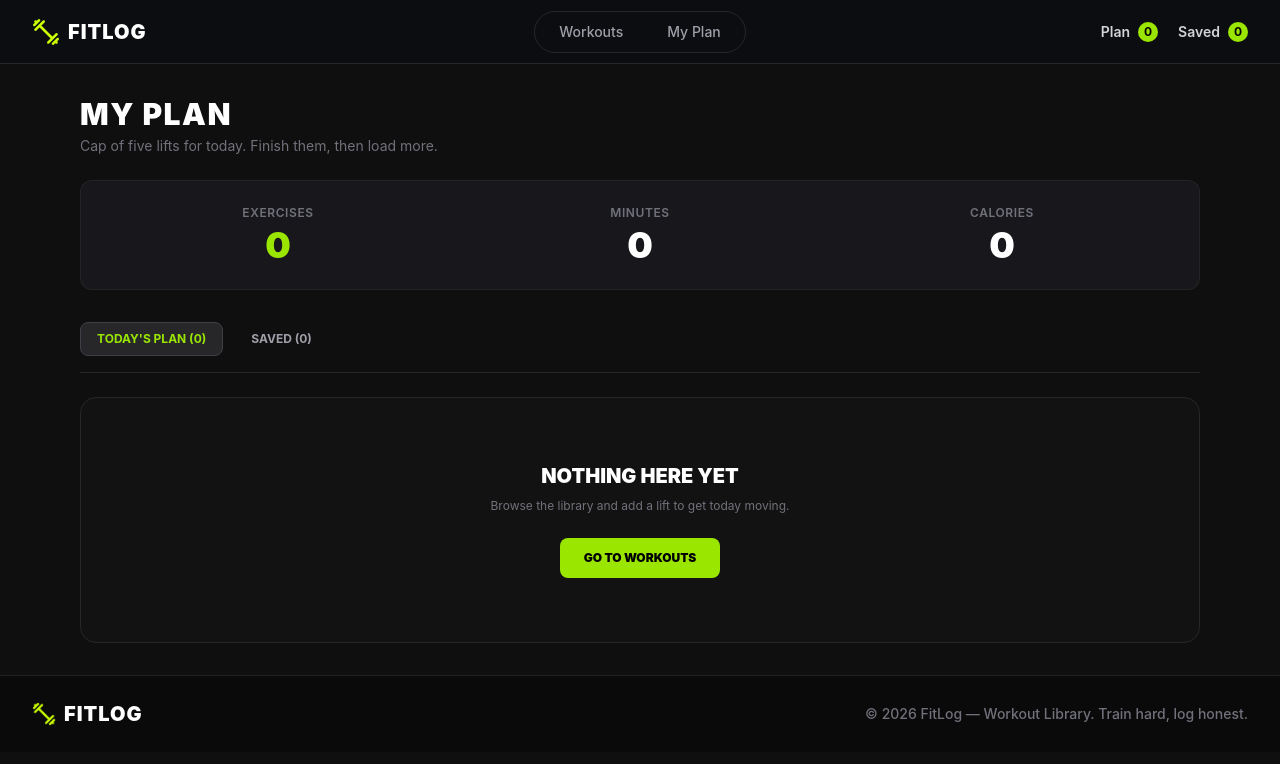
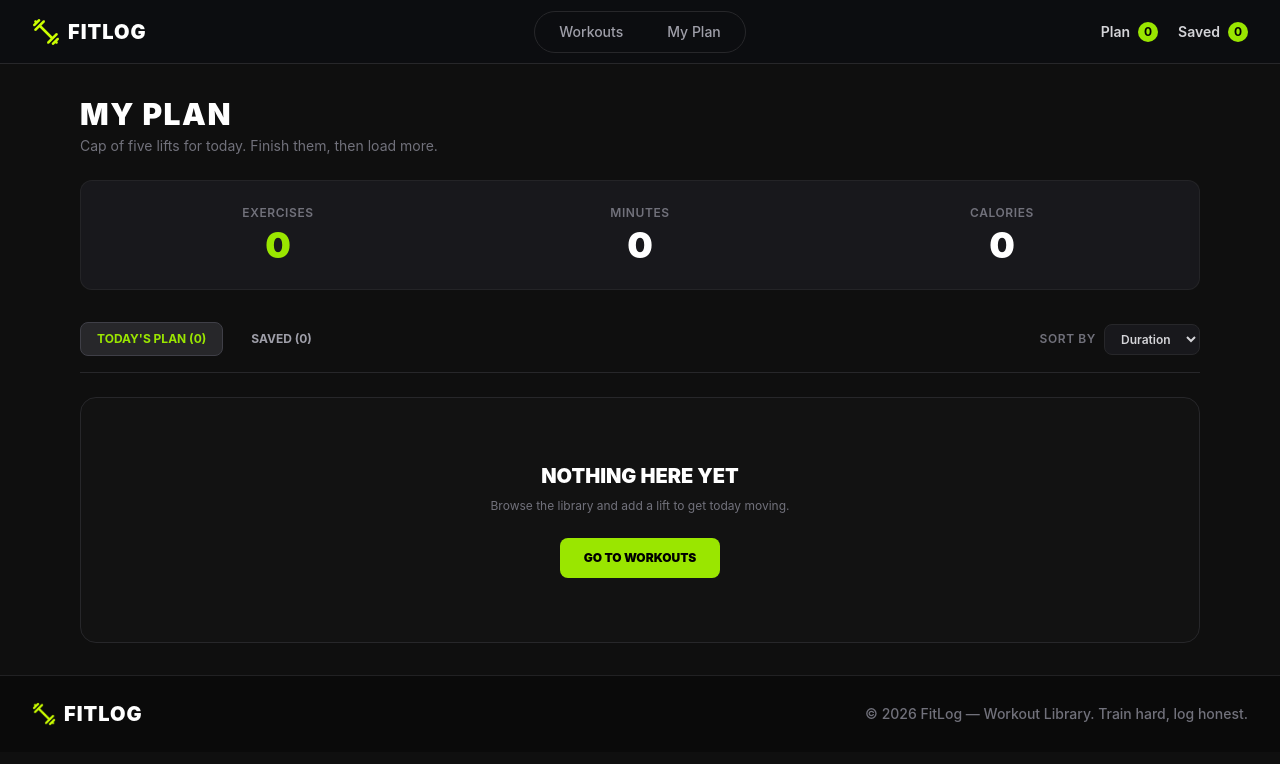
Before and after one commit to tahsincodes-design/Fit-Log-, a Next.js app: page /Workouts in a window 1280 px wide. Shown: the top 764 px of the page. Built offline with nearby package versions, Linux system fonts and the light colour scheme.

Commit message:
Every bug fixed with applying sorting system.

```diff
--- a/src/app/Workouts/page.tsx
+++ b/src/app/Workouts/page.tsx
@@ -5,21 +5,31 @@ import Link from 'next/link';
 import SecondaryCard from '@/Components/Shared/SceondaryCard';
 import { useWorkoutContext } from '@/Context/WorkoutContext';
 
+export default function WorkoutDetailViewPage() {
+    const [mounted, setMounted] = useState(() => typeof window !== 'undefined');
 
-
-export default function WorkoutDetailViewPage() {
     useEffect(() => {
         document.title = "My Plan | FitLog";
     }, []);
 
     const [activeTab, setActiveTab] = useState<'plan' | 'saved'>('plan');
+    const [sortBy, setSortBy] = useState<'duration' | 'calories' | 'rating'>('duration');
     const { plan, saved, removeFromPlan, removeFromSaved } = useWorkoutContext();
 
     const currentList = activeTab === 'plan' ? plan : saved;
 
-    const totalExercises = currentList.length;
-    const totalMinutes = currentList.reduce((sum, item) => sum + (Number(item.duration) || 0), 0);
-    const totalCalories = currentList.reduce((sum, item) => sum + (Number(item.caloriesBurned) || 0), 0);
+    const sortedList = mounted
+        ? [...currentList].sort((a, b) => {
+            if (sortBy === 'duration') return (Number(b.duration) || 0) - (Number(a.duration) || 0);
+            if (sortBy === 'calories') return (Number(b.caloriesBurned) || 0) - (Number(a.caloriesBurned) || 0);
+            if (sortBy === 'rating') return (Number(b.rating) || 0) - (Number(a.rating) || 0);
+            return 0;
+        })
+        : [];
+
+    const totalExercises = mounted ? currentList.length : 0;
+    const totalMinutes = mounted ? currentList.reduce((sum, item) => sum + (Number(item.duration) || 0), 0) : 0;
+    const totalCalories = mounted ? currentList.reduce((sum, item) => sum + (Number(item.caloriesBurned) || 0), 0) : 0;
 
     return (
         <div className="max-w-6xl mx-auto px-4 py-8">
@@ -46,26 +56,41 @@ export default function WorkoutDetailViewPage() {
                 </div>
             </div>
 
-            <div className="flex items-center gap-3 border-b border-zinc-800 pb-4 mb-6">
+            <div className="flex flex-wrap items-center justify-between gap-4 border-b border-zinc-800 pb-4 mb-6">
+                <div className="flex items-center gap-3">
                     <button
                         onClick={() => setActiveTab('plan')}
                         className={`px-4 py-2 rounded-lg text-xs font-bold uppercase transition ${activeTab === 'plan' ? 'bg-zinc-800 text-lime-400 border border-zinc-700' : 'text-zinc-400 hover:text-white'
                             }`}
                     >
-                    Today&apos;s Plan ({plan.length})
+                        Today&apos;s Plan ({mounted ? plan.length : 0})
                     </button>
                     <button
                         onClick={() => setActiveTab('saved')}
                         className={`px-4 py-2 rounded-lg text-xs font-bold uppercase transition ${activeTab === 'saved' ? 'bg-zinc-800 text-lime-400 border border-zinc-700' : 'text-zinc-400 hover:text-white'
                             }`}
                     >
-                    Saved ({saved.length})
+                        Saved ({mounted ? saved.length : 0})
                     </button>
                 </div>
 
-            {currentList.length > 0 ? (
+                <div className="flex items-center gap-2">
+                    <span className="text-zinc-500 text-xs font-semibold uppercase tracking-wider">Sort By</span>
+                    <select
+                        value={sortBy}
+                        onChange={(e) => setSortBy(e.target.value as 'duration' | 'calories' | 'rating')}
+                        className="bg-[#18181c] border border-zinc-800 text-zinc-300 text-xs font-semibold rounded-lg px-3 py-1.5 focus:outline-none focus:border-zinc-700 cursor-pointer"
+                    >
+                        <option value="duration">Duration</option>
+                        <option value="calories">Calories</option>
+                        <option value="rating">Rating</option>
+                    </select>
+                </div>
+            </div>
+
+            {sortedList.length > 0 ? (
                 <div className="space-y-4">
-                    {currentList.map((workout) => (
+                    {sortedList.map((workout) => (
                         <SecondaryCard
                             key={workout.id}
                             workout={workout}
```
Lines whose indentation alone changed are shown as unchanged.
